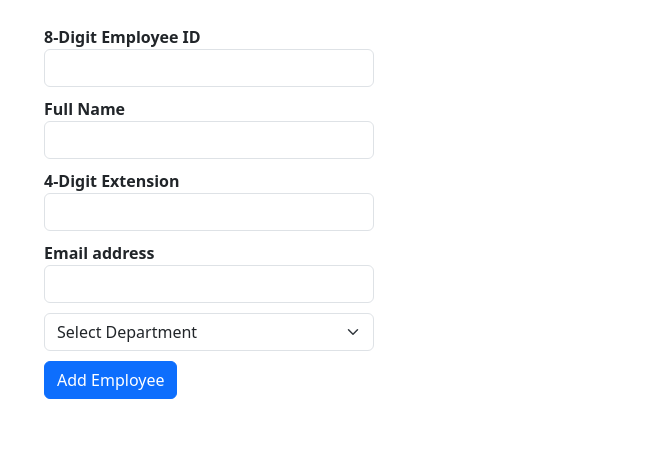
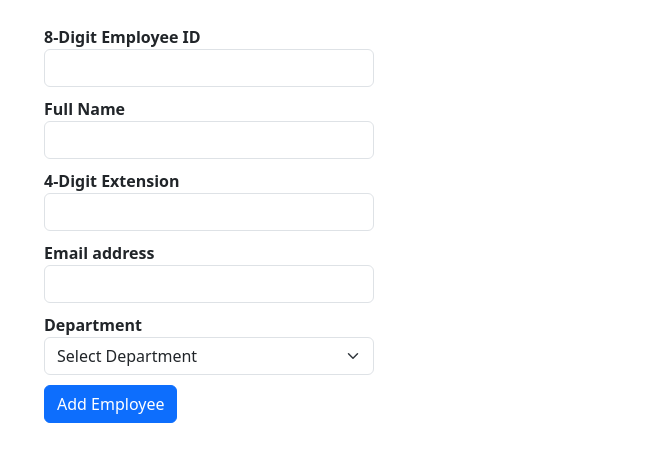
Before and after one commit to javasam/Assignment05, a plain HTML site: page index.html in a window 1280 px wide. Shown: the part 97-558 px from the top of the page, without its empty margins (0-650 px from the left). Drawn offline with nearby package versions, Linux system fonts and the light colour scheme.

Commit message:
added label

```diff
--- a/index.html
+++ b/index.html
@@ -27,6 +27,7 @@
             <label for="inputEmail">Email address</label>
             <input type="email" class="form-control" id="inputEmail" aria-describedby="emailHelp" required="required">
 
+            <label for="fullName">Department</label>
         <select class="form-select" id="department" aria-label="Department" required="required">
             <option selected disabled value="">Select Department</option>
             <option value="Administrative">Administrative</option>
```
